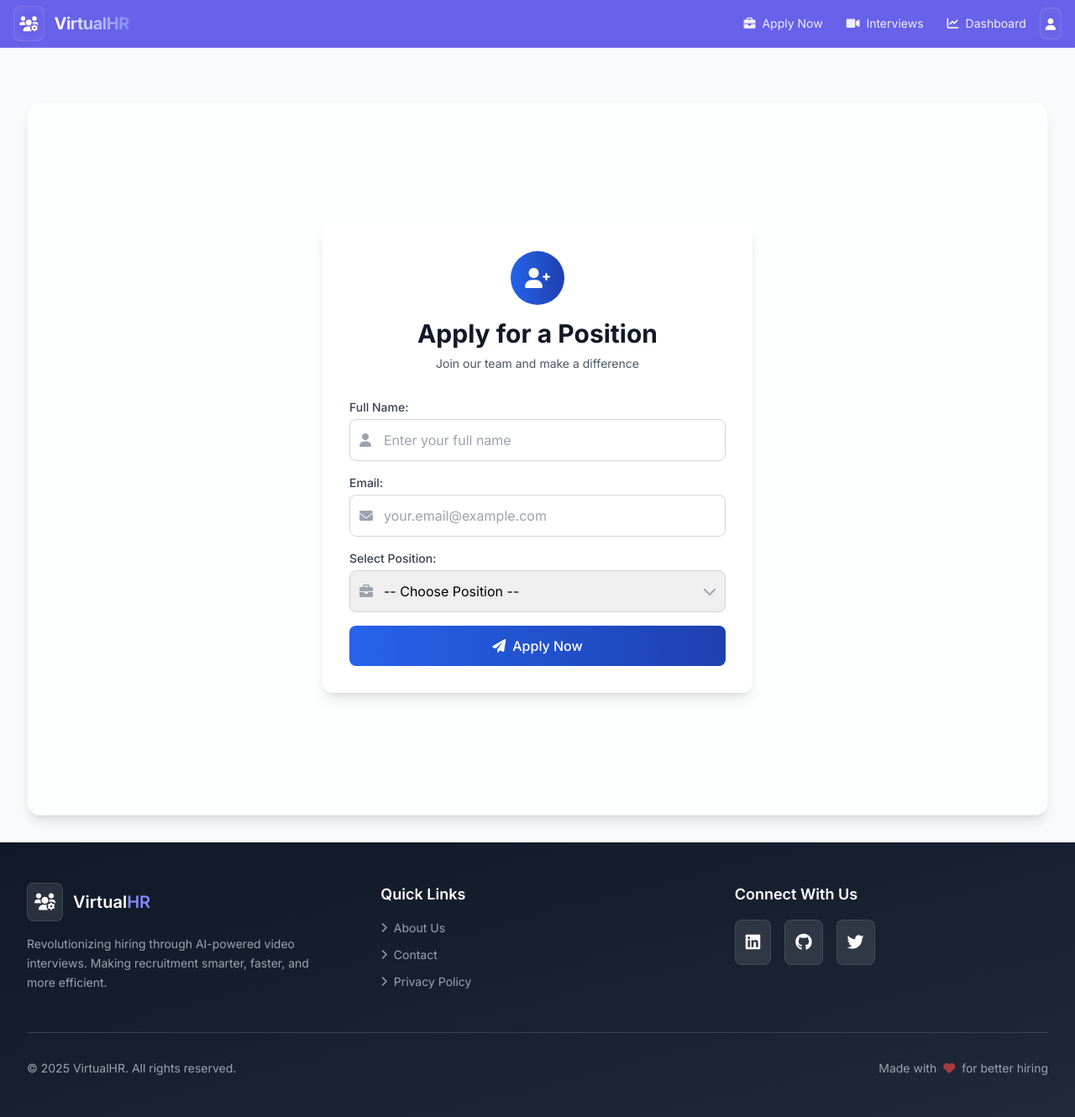
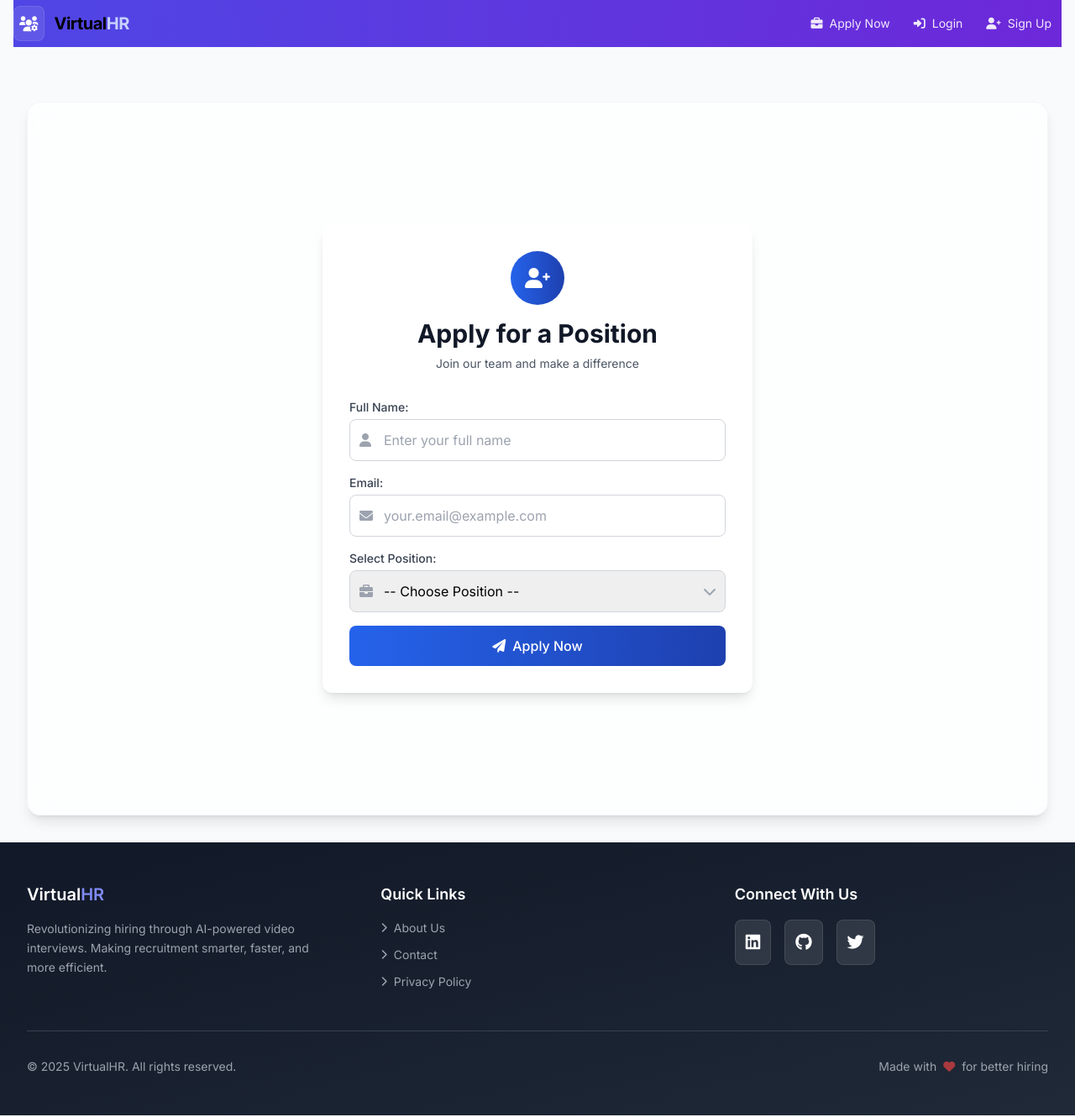
Before and after one commit to ZubairHassann/VHR_DRF, a Django app: template video_interview_ui/frontend/templates/frontend/index.html in a window 1280 px wide. Shown: the whole page at 84% size. Run offline with Django 5.2, Linux system fonts and the light colour scheme; the template is opened without the code that fills it: values that come from a table or form of the project are taken from there, others are empty; data comes from the database, SQL or seed files in the repository; both versions use the stored data as it was after the commit; some libraries are stand-ins or nearby versions.

Commit message:
Logins Added

```diff
--- a/video_interview_api/interviews/models.py
+++ b/video_interview_api/interviews/models.py
@@ -1,4 +1,5 @@
 from django.db import models
+from django.contrib.auth.models import User
 
 class Position(models.Model):
     name = models.CharField(max_length=255, unique=True)
@@ -12,6 +13,7 @@ class Applicant(models.Model):
         ('Selected', 'Selected'),
         ('Rejected', 'Rejected'),
     ]
+    user = models.ForeignKey(User, on_delete=models.CASCADE, related_name="applicants", null=True, blank=True)
     fullname = models.CharField(max_length=255)
     email = models.EmailField()
     position = models.ForeignKey(Position, on_delete=models.CASCADE, related_name="applicants")
--- a/video_interview_api/interviews/serializers.py
+++ b/video_interview_api/interviews/serializers.py
@@ -1,5 +1,11 @@
 from rest_framework import serializers
 from .models import Applicant, Position, Question, ApplicantResponse
+from django.contrib.auth.models import User
+
+class UserSerializer(serializers.ModelSerializer):
+    class Meta:
+        model = User
+        fields = ['id', 'username', 'email']
 
 class PositionSerializer(serializers.ModelSerializer):
     class Meta:
--- a/video_interview_api/interviews/urls.py
+++ b/video_interview_api/interviews/urls.py
@@ -1,6 +1,6 @@
 from django.urls import path, include
 from rest_framework.routers import DefaultRouter
-from interviews.views import PositionViewSet, ApplicantViewSet, QuestionViewSet, ApplicantResponseViewSet
+from interviews.views import PositionViewSet, ApplicantViewSet, QuestionViewSet, ApplicantResponseViewSet, register, login_view, logout_view, user_interviews
 
 router = DefaultRouter()
 router.register(r'positions', PositionViewSet)
@@ -10,4 +10,8 @@ router.register(r'applicant-responses', ApplicantResponseViewSet)
 
 urlpatterns = [
     path('api/', include(router.urls)),
+    path('api/register/', register, name='register'),
+    path('api/login/', login_view, name='login'),
+    path('api/logout/', logout_view, name='logout'),
+    path('api/user-interviews/', user_interviews, name='user_interviews'),
 ]
--- a/video_interview_ui/frontend/templates/base.html
+++ b/video_interview_ui/frontend/templates/base.html
@@ -1,3 +1,4 @@
+<!-- filepath: /home/reicho/Mega Sync Backups/Coding/VHR/VHR_DRF/video_interview_ui/frontend/templates/base.html -->
 {% load static %}
 <!DOCTYPE html>
 <html lang="en">
@@ -7,6 +8,9 @@
     <meta name="viewport" content="width=device-width, initial-scale=1.0">
     <title>{% block title %}Virtual HR{% endblock %}</title>
     <script src="https://cdn.tailwindcss.com"></script>
+    <script>
+        window.CSRF_TOKEN = "{{ csrf_token }}";
+    </script>
     <link rel="stylesheet" href="https://cdnjs.cloudflare.com/ajax/libs/font-awesome/6.0.0/css/all.min.css">
 
     <!-- Custom styles with modern touches -->
@@ -60,52 +64,14 @@
             50% { background-position: 100% 50%; }
             100% { background-position: 0% 50%; }
         }
-        .nav-blur {
-            backdrop-filter: blur(10px);
-            background: rgba(79, 70, 229, 0.85);
-        }
-
-        .brand-text {
-            background: linear-gradient(to right, #fff, #818cf8);
-            -webkit-background-clip: text;
-            -webkit-text-fill-color: transparent;
-        }
-
-        .nav-pill {
-            position: relative;
-            overflow: hidden;
-        }
-
-        .nav-pill::before {
-            content: '';
-            position: absolute;
-            top: 0;
-            left: -100%;
-            width: 100%;
-            height: 100%;
-            background: rgba(255, 255, 255, 0.1);
-            transition: all 0.3s ease;
-        }
-
-        .nav-pill:hover::before {
-            left: 0;
-        }
-
-        @keyframes slideDown {
-            from { transform: translateY(-100%); opacity: 0; }
-            to { transform: translateY(0); opacity: 1; }
-        }
-
-        .slide-in-top {
-            animation: slideDown 0.3s ease forwards;
-        }
     </style>
 </head>
 <body class="flex flex-col min-h-screen bg-slate-50">
-    <!-- Modern Navigation Bar -->
+<!-- filepath: video_interview_ui/frontend/templates/base.html -->
+
 <nav class="nav-blur sticky top-0 z-50 border-b border-white/10">
     <div class="max-w-7xl mx-auto px-4">
-            <div class="flex items-center justify-between h-14">
+        <div class="flex items-center justify-between h-14 bg-gradient-to-r from-indigo-600 to-violet-700">
             <!-- Compact Logo -->
             <div class="flex items-center space-x-3">
                 <div class="glass-effect p-1.5 rounded-lg transform hover:scale-105 transition-all duration-300">
@@ -122,19 +88,29 @@
                     <i class="fas fa-briefcase text-sm"></i>
                     <span>Apply Now</span>
                 </a>
-                    <a href="#" class="nav-pill text-white/90 hover:text-white px-3 py-2 text-sm rounded-lg transition-all duration-300 flex items-center space-x-2">
+                {% if user.is_authenticated %}
+                <a href="{% url 'interviews' %}" class="nav-pill text-white/90 hover:text-white px-3 py-2 text-sm rounded-lg transition-all duration-300 flex items-center space-x-2">
                     <i class="fas fa-video text-sm"></i>
                     <span>Interviews</span>
                 </a>
-                    <a href="#" class="nav-pill text-white/90 hover:text-white px-3 py-2 text-sm rounded-lg transition-all duration-300 flex items-center space-x-2">
+                <a href="{% url 'dashboard' %}" class="nav-pill text-white/90 hover:text-white px-3 py-2 text-sm rounded-lg transition-all duration-300 flex items-center space-x-2">
                     <i class="fas fa-chart-line text-sm"></i>
                     <span>Dashboard</span>
                 </a>
-
-                    <!-- User Profile Button -->
-                    <button class="glass-effect ml-2 p-1.5 rounded-lg hover:bg-white/10 transition-all duration-300 group">
-                        <i class="fas fa-user text-sm text-white group-hover:scale-110 transform transition-transform duration-300"></i>
-                    </button>
+                <a href="{% url 'logout' %}" class="nav-pill text-white/90 hover:text-white px-3 py-2 text-sm rounded-lg transition-all duration-300 flex items-center space-x-2">
+                    <i class="fas fa-sign-out-alt text-sm"></i>
+                    <span>Logout</span>
+                </a>
+                {% else %}
+                <a href="{% url 'login' %}" class="nav-pill text-white/90 hover:text-white px-3 py-2 text-sm rounded-lg transition-all duration-300 flex items-center space-x-2">
+                    <i class="fas fa-sign-in-alt text-sm"></i>
+                    <span>Login</span>
+                </a>
+                <a href="{% url 'register' %}" class="nav-pill text-white/90 hover:text-white px-3 py-2 text-sm rounded-lg transition-all duration-300 flex items-center space-x-2">
+                    <i class="fas fa-user-plus text-sm"></i>
+                    <span>Sign Up</span>
+                </a>
+                {% endif %}
             </div>
 
             <!-- Compact Mobile Menu Button -->
@@ -147,28 +123,30 @@
     </div>
 </nav>
 
-    <!-- Updated Mobile Menu with Blur Effect -->
+    <!-- Animated Mobile Menu -->
     <div class="md:hidden hidden transform transition-all duration-300 ease-in-out" id="mobile-menu">
-        <div class="nav-blur shadow-lg border-b border-white/10">
-            <div class="px-4 py-2 space-y-1">
-                <a href="/" class="nav-pill flex items-center text-sm text-white/90 hover:text-white px-3 py-2 rounded-lg transition-all duration-300">
-                    <i class="fas fa-briefcase w-5"></i>
-                    <span>Apply Now</span>
+        <div class="bg-gradient-to-b from-indigo-600 to-violet-700 shadow-lg px-4 py-4 space-y-2">
+            <a href="/" class="block text-white hover:bg-white hover:bg-opacity-10 px-4 py-3 rounded-lg transition-all duration-300">
+                <i class="fas fa-home mr-3"></i>Home
             </a>
-                <a href="#" class="nav-pill flex items-center text-sm text-white/90 hover:text-white px-3 py-2 rounded-lg transition-all duration-300">
-                    <i class="fas fa-video w-5"></i>
-                    <span>Interviews</span>
+            {% if user.is_authenticated %}
+            <a href="{% url 'interviews' %}" class="block text-white hover:bg-white hover:bg-opacity-10 px-4 py-3 rounded-lg transition-all duration-300">
+                <i class="fas fa-video mr-3"></i>Interviews
             </a>
-                <a href="#" class="nav-pill flex items-center text-sm text-white/90 hover:text-white px-3 py-2 rounded-lg transition-all duration-300">
-                    <i class="fas fa-chart-line w-5"></i>
-                    <span>Dashboard</span>
+            <a href="{% url 'dashboard' %}" class="block text-white hover:bg-white hover:bg-opacity-10 px-4 py-3 rounded-lg transition-all duration-300">
+                <i class="fas fa-chart-line mr-3"></i>Dashboard
             </a>
-                <hr class="border-white/10 my-2">
-                <a href="#" class="nav-pill flex items-center text-sm text-white/90 hover:text-white px-3 py-2 rounded-lg transition-all duration-300">
-                    <i class="fas fa-user w-5"></i>
-                    <span>Profile</span>
+            <a href="{% url 'logout' %}" class="block text-white hover:bg-white hover:bg-opacity-10 px-4 py-3 rounded-lg transition-all duration-300">
+                <i class="fas fa-sign-out-alt mr-3"></i>Logout
             </a>
-            </div>
+            {% else %}
+            <a href="{% url 'login' %}" class="block text-white hover:bg-white hover:bg-opacity-10 px-4 py-3 rounded-lg transition-all duration-300">
+                <i class="fas fa-sign-in-alt mr-3"></i>Login
+            </a>
+            <a href="{% url 'register' %}" class="block text-white hover:bg-white hover:bg-opacity-10 px-4 py-3 rounded-lg transition-all duration-300">
+                <i class="fas fa-user-plus mr-3"></i>Sign Up
+            </a>
+            {% endif %}
         </div>
     </div>
 
@@ -189,12 +167,8 @@
     <footer class="bg-gradient-to-br from-gray-900 to-gray-800 text-gray-300">
         <div class="max-w-7xl mx-auto px-4 sm:px-6 lg:px-8 py-12">
             <div class="grid grid-cols-1 md:grid-cols-3 gap-12">
-                <!-- Company Info -->
                 <div class="space-y-4">
                     <div class="flex items-center space-x-3">
-                        <div class="glass-effect p-2 rounded-lg">
-                            <i class="fas fa-users-gear text-xl text-white"></i>
-                        </div>
                         <h3 class="text-xl font-semibold text-white">Virtual<span class="text-indigo-400">HR</span></h3>
                     </div>
                     <p class="text-sm text-gray-400 leading-relaxed">
--- a/video_interview_ui/frontend/urls.py
+++ b/video_interview_ui/frontend/urls.py
@@ -4,4 +4,9 @@ from . import views
 urlpatterns = [
     path('', views.index, name='index'),
     path('video_interview/<int:applicant_id>/', views.video_interview, name='video_interview'),
+    path('register/', views.register, name='register'),
+    path('login/', views.login_view, name='login'),
+    path('logout/', views.logout_view, name='logout'),
+    path('dashboard/', views.dashboard, name='dashboard'),
+    path('interviews/', views.interviews, name='interviews'),
 ]
```
Also changed, not shown: video_interview_api/interviews/views.py (+45 -0 lines), video_interview_ui/frontend/decorators.py (added, +9 -0 lines), video_interview_ui/frontend/templates/frontend/dashboard.html (added, +30 -0 lines), video_interview_ui/frontend/templates/frontend/interviews.html (added, +30 -0 lines), video_interview_ui/frontend/templates/frontend/login.html (added, +44 -0 lines), video_interview_ui/frontend/templates/frontend/register.html (added, +51 -0 lines), video_interview_ui/frontend/views.py (+60 -5 lines), video_interview_api/db.sqlite3, video_interview_api/interviews/migrations/0004_applicant_user.py (added), video_interview_ui/db.sqlite3, video_interview_ui/frontend/templates/frontend/signup.html (added), 2 other files. Lines whose indentation alone changed are shown as unchanged.
